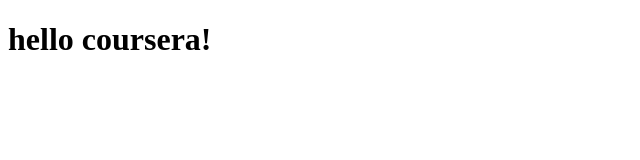
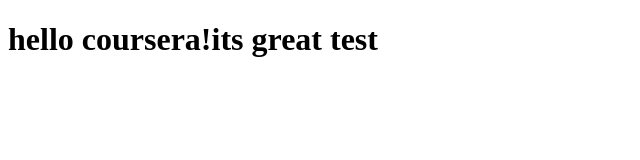
Before and after one commit to leilachaabi12/Coursera-HTML, a plain HTML site: page sites/index.html in a window 1280 px wide. Shown: the whole page, without its empty margins (0-640 px from the left). Drawn offline with Linux system fonts and the light colour scheme.

Commit message:
small additioné

```diff
--- a/sites/index.html
+++ b/sites/index.html
@@ -4,8 +4,9 @@
 	<meta charset="utf-8">
 	<meta name="viewport" content="width=device-width, initial-scale=1">
 	<title> hello coursera</title>
+	<link rel="stylesheet" type="text/css" href="styles.css">
 </head>
 <body>
-	<h1>hello coursera!</h1>
+	<h1>hello coursera!its great test</h1>
 </body>
 </html>
```
